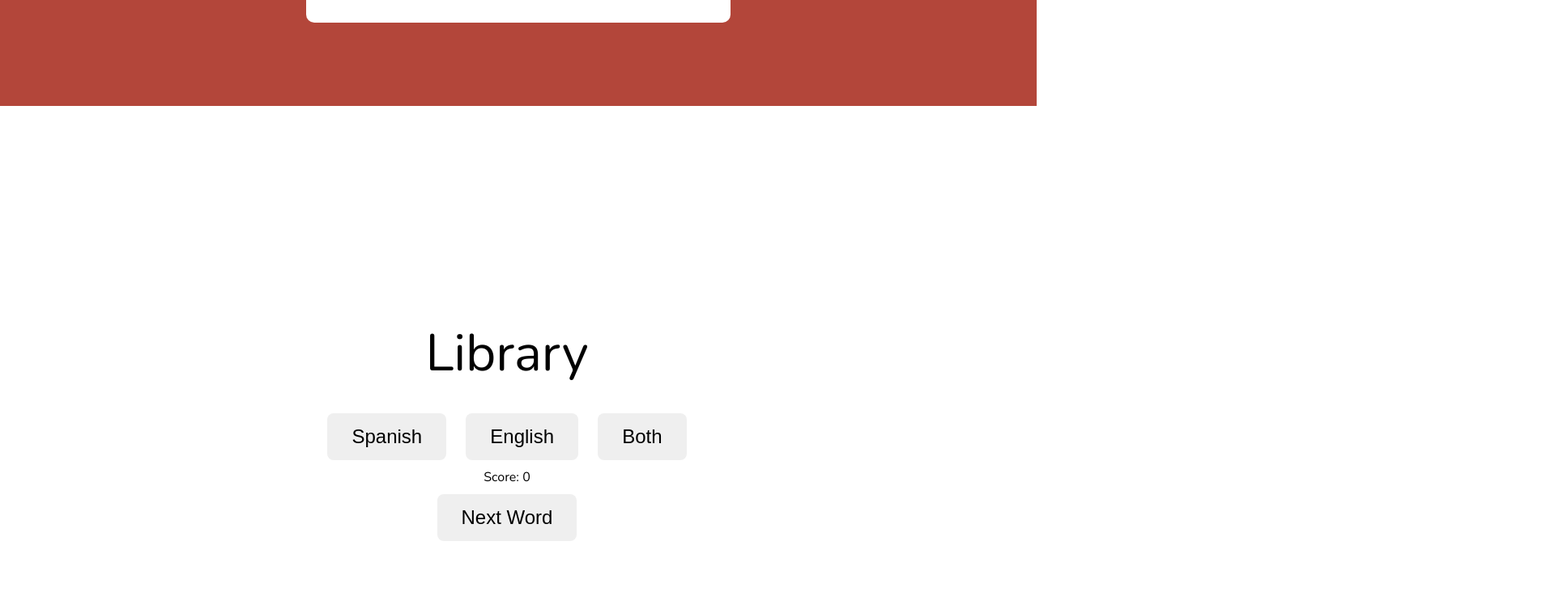
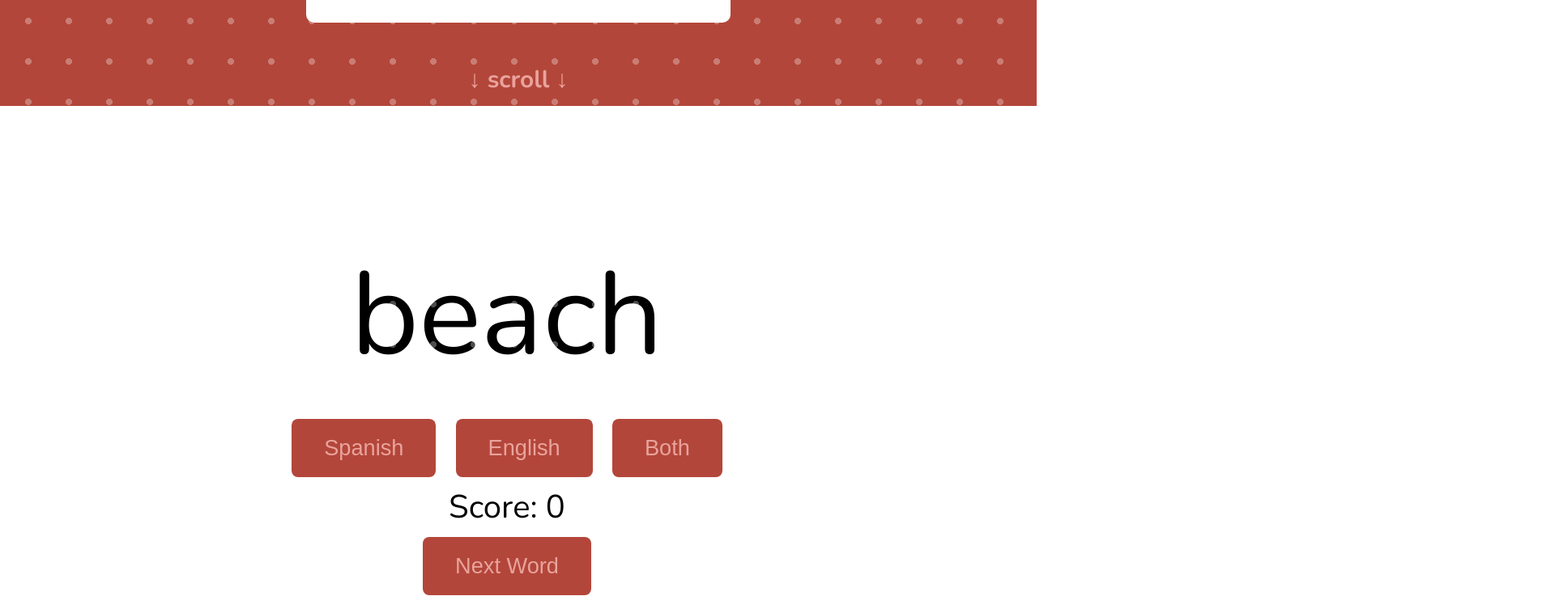
Before and after one commit to enidkiara/Spanish-or-English, a plain HTML site: page index.html in a window 1280 px wide. Shown: the part 749-1507 px from the top of the page at 81% size, 1920 px wide, since content can reach past the window. Drawn offline with nearby package versions, Linux system fonts and the light colour scheme.

Commit message:
added more words

```diff
--- a/index.html
+++ b/index.html
@@ -9,6 +9,17 @@
     </head>
     <body>
         <section class="header">
+        <h3>A game made by <a href="https://github.com/enidkiara">@enidkiara !<!DOCTYPE html>
+        <html lang="en">
+        <head>
+            <meta charset="UTF-8">
+            <meta name="viewport" content="width=device-width, initial-scale=1.0">
+            <title>Document</title>
+        </head>
+        <body>
+
+        </body>
+        </html></a></h3>
         <h1>Spanish or English?</h1>
         <br>
         <br>
@@ -29,6 +40,7 @@
                     <li>Keep playing to see how many words you can guess correctly!</li>
                 </ol>
             </div>
+            <h3>↓ scroll ↓</h3>
         </section>
 
         <section class="game-page"></section>
--- a/script.js
+++ b/script.js
@@ -1,9 +1,71 @@
 const words = [
+    // spanish
+    { text: "ventana", category: "Spanish" },
+    { text: "puerta", category: "Spanish" },
+    { text: "mesa", category: "Spanish" },
+    { text: "silla", category: "Spanish" },
+    { text: "reloj", category: "Spanish" },
+    { text: "cuchara", category: "Spanish" },
+    { text: "tenedor", category: "Spanish" },
+    { text: "plato", category: "Spanish" },
+    { text: "vaso", category: "Spanish" },
+    { text: "camisa", category: "Spanish" },
+    { text: "manzana", category: "Spanish" },
+    { text: "pan", category: "Spanish" },
+    { text: "queso", category: "Spanish" },
+    { text: "pollo", category: "Spanish" },
+    { text: "pescado", category: "Spanish" },
+    { text: "arroz", category: "Spanish" },
+    { text: "frijoles", category: "Spanish" },
+    { text: "leche", category: "Spanish" },
+    { text: "maiz", category: "Spanish" },
+    { text: "naranja", category: "Spanish" },
     { text: "Taco", category: "Spanish" },
-    { text: "Library", category: "English" },
-    { text: "Pozole", category: "Spanish" },
-    { text: "Hotel", category: "Both" },
-    {text: "Chocolate", category: "Both"},
+
+
+    // english
+    { text: "library", category: "English" },
+    { text: "school", category: "English" },
+    { text: "beach", category: "English" },
+    { text: "park", category: "English" },
+    { text: "restaurant", category: "English" },
+    { text: "city", category: "English" },
+    { text: "mountain", category: "English" },
+    { text: "river", category: "English" },
+    { text: "store", category: "English" },
+    { text: "street", category: "English" },
+    { text: "love", category: "English" },
+    { text: "freedom", category: "English" },
+    { text: "dream", category: "English" },
+    { text: "hope", category: "English" },
+    { text: "peace", category: "English" },
+    { text: "friendship", category: "English" },
+    { text: "truth", category: "English" },
+    { text: "fear", category: "English" },
+    { text: "strength", category: "English" },
+    { text: "success", category: "English" },
+
+    // both
+    { text: "hotel", category: "Both" },
+    { text: "chocolate", category: "Both"},
+    { text: "animal", category: "Both" },
+    { text: "color", category: "Both" },
+    { text: "radio", category: "Both" },
+    { text: "doctor", category: "Both" },
+    { text: "banana", category: "Both" },
+    { text: "actor", category: "Both" },
+    { text: "hospital", category: "Both" },
+    { text: "pizza", category: "Both" },
+    { text: "idea", category: "Both" },
+    { text: "photo", category: "Both" },
+    { text: "video", category: "Both" },
+    { text: "total", category: "Both" },
+    { text: "material", category: "Both" },
+    { text: "final", category: "Both" },
+    { text: "normal", category: "Both" },
+    { text: "original", category: "Both" },
+    { text: "personal", category: "Both" },
+    { text: "manual", category: "Both" },
 ];
 
 let score = 0;
@@ -15,7 +77,12 @@ const scoreDisplay = document.getElementById("score");
 const nextButton = document.getElementById("next");
 
 function pickWord() {
-    const randomIndex = Math.floor(Math.random() * words.length);
+    /*const randomIndex = Math.floor(Math.random() * words.length);*/
+    let randomIndex;
+    do {
+        randomIndex = Math.floor(Math.random() * words.length);
+    } while(words[randomIndex] === currentWord);
+
     currentWord = words[randomIndex];
     wordBox.textContent = currentWord.text;
     feedback.textContent = " ";
--- a/style.css
+++ b/style.css
@@ -43,6 +43,26 @@ h2 {
     justify-content: center;
     align-items: center;
     text-align: center;
+    overflow: hidden;
+}
+
+.header::before {
+    content: '';
+    position: absolute;
+    top: -50%;
+    left: -50%;
+    width: 200%;
+    height: 200%;
+    background-image: radial-gradient(white 4px, transparent 4px);
+    background-size: 50px 50px;
+    animation: moveDots 5s linear infinite;
+    opacity: 0.3;
+    pointer-events: none;
+}
+
+@keyframes moveDots {
+    0% {transform: translate(0, 0); }
+    100% { transform: translate(50px, 50px);}
 }
 
 .instructions {
@@ -85,7 +105,7 @@ h2 {
 }
 
 #word-box {
-    font-size: 4rem;
+    font-size: 9rem;
     margin: 20px 0;
 
 }
@@ -101,9 +121,11 @@ h2 {
 }
 
 .buttons button, #next {
-    padding: 15px 30px;
+    background-color: #b3463a;
+    color: #e9a39c;
+    padding: 20px 40px;
     margin: 10px;
-    font-size: 1.5rem;
+    font-size: 1.7rem;
     border: none;
     border-radius: 8px;
     cursor: pointer;
@@ -116,5 +138,24 @@ h2 {
 
 #feedback {
     margin: 15px 0;
-    font-size: 1.2rem;
+    font-size: 1.5rem;
+    min-height: 1.5em;
 }
+
+h3 {
+    color: #e9a39c;
+    font-size: 30px;
+}
+
+h3 a {
+    color: inherit;
+    text-decoration: none;
+}
+
+h3 a:hover {
+    text-decoration: underline;
+}
+#score {
+    font-size: 2.5rem;
+    color: black;
+}
```
Also changed, not shown: background.jpeg (deleted).
